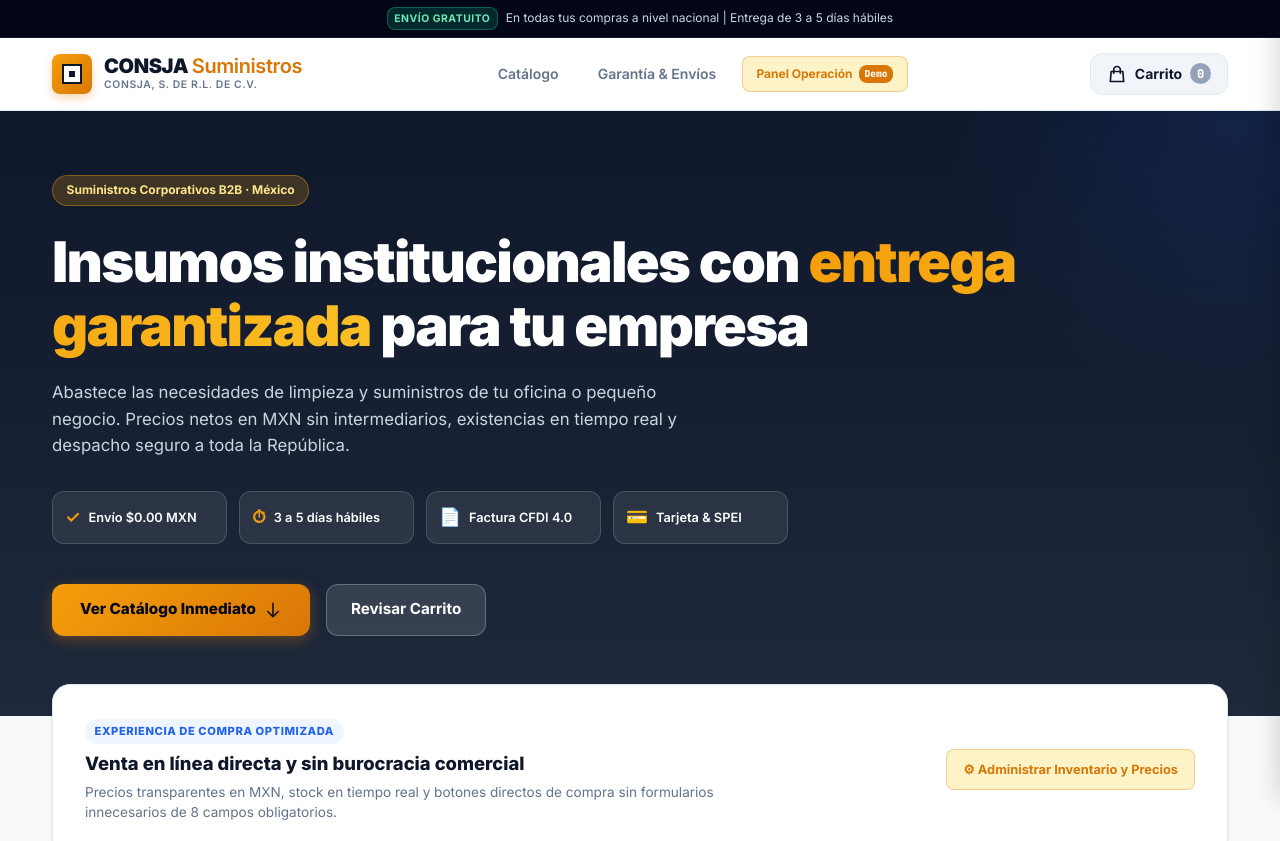
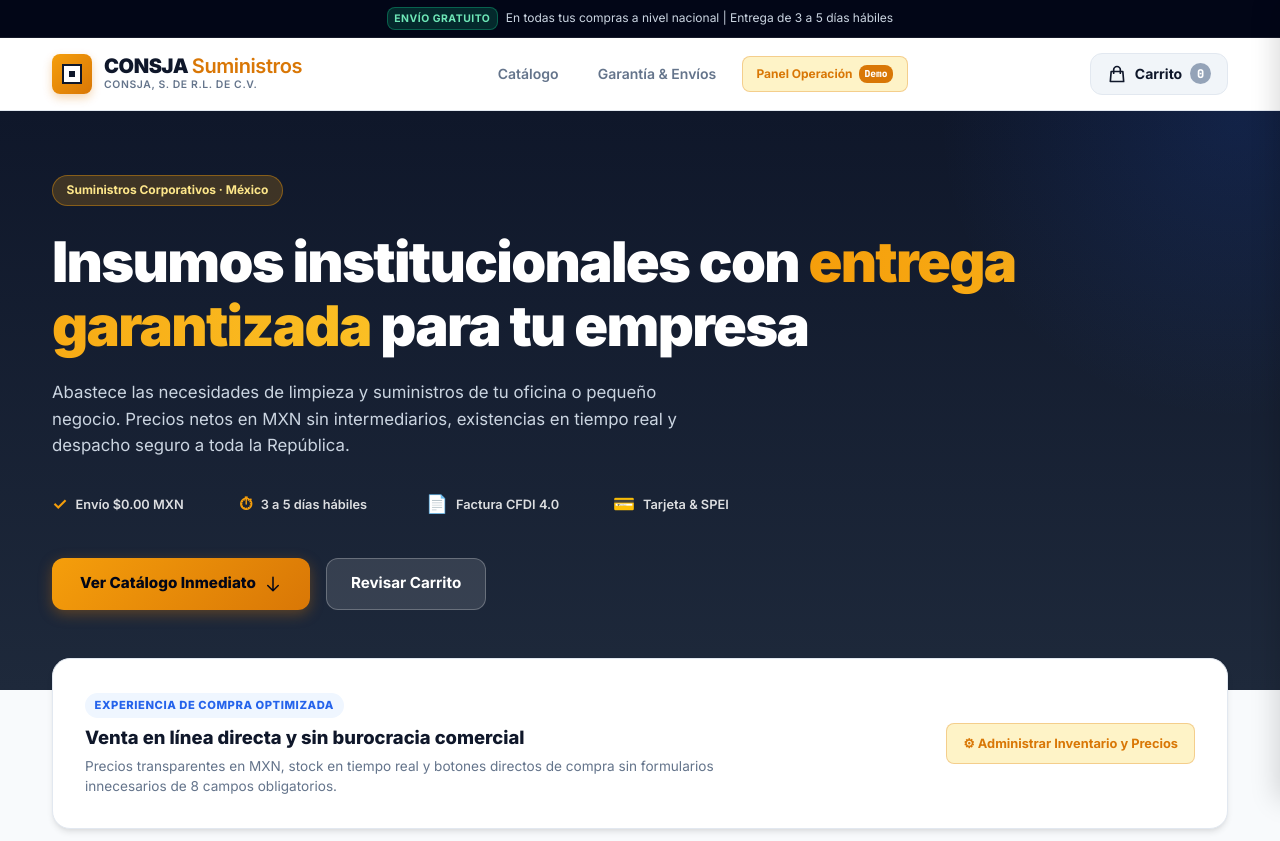
Before and after one commit to Elisa-Mendez/TiendaConsja, a website with bundled scripts: page index.html in a window 1280 px wide. Shown: the top 841 px of the page. Built offline with nearby package versions, Linux system fonts and the light colour scheme.

Commit message:
se corrige banner de bienvenida, para no confundir beneficios con botones

```diff
--- a/css/styles.css
+++ b/css/styles.css
@@ -383,20 +383,22 @@
 }
 
 .feature-chip {
-  background: rgba(255, 255, 255, 0.08);
-  border: 1px solid rgba(255, 255, 255, 0.15);
-  border-radius: var(--radius-md);
-  padding: 0.75rem;
+  background: transparent;
+  border: none;
+  padding: 0;
   display: flex;
   align-items: center;
   gap: 0.5rem;
   font-size: 0.8rem;
   font-weight: 600;
+  color: rgba(255, 255, 255, 0.85);
+  cursor: default;
 }
 
 .feature-chip .icon {
   color: var(--accent-light);
   font-size: 1.1rem;
+  flex-shrink: 0;
 }
 
 .hero-cta-group {
--- a/index.html
+++ b/index.html
@@ -77,7 +77,7 @@
   <section class="hero">
     <div class="container">
       <div class="hero-pill">
-        <span>Suministros Corporativos B2B · México</span>
+        <span>Suministros Corporativos · México</span>
       </div>
       <h2 class="hero-title">
         Insumos institucionales con <span class="highlight">entrega garantizada</span> para tu empresa
```
